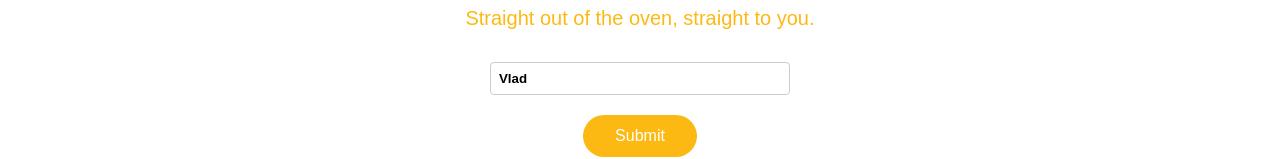
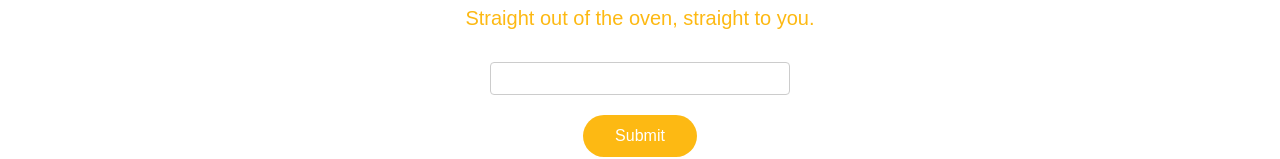
Before and after one commit to Lazoriv/homework, a React (Vite) app: page / in a window 1280 px wide. Shown: the part 165-324 px from the top of the page. Built offline with nearby package versions, Linux system fonts and the light colour scheme.

Commit message:
Фіксація змін із врахуванням перенесення папок і зміни регістру

```diff
--- a/src/App.jsx
+++ b/src/App.jsx
@@ -1,12 +1,18 @@
 import Header from './components/Header/Header';
 import Main from './pages/Main';
+import { createContext, useState } from 'react';
+
+export const AuthContext = createContext();
 
 const App = () => {
+  const [userName, setUserName] = useState("");
   return (
-    <div>
-      <Header />
-      <Main />
-    </div>
+    <AuthContext.Provider value={{ userName, setUserName }}>
+      <div>
+        <Header />
+        <Main />
+      </div>
+    </AuthContext.Provider>
   );
 };
 
--- a/src/pages/Form/Form.jsx
+++ b/src/pages/Form/Form.jsx
@@ -1,14 +1,18 @@
-import { useState } from 'react';
+import { useContext, useState } from 'react';
+import { AuthContext } from "../../App";
 import Input from '../../components/Input/Input';
 import Button from '../../components/Button/Button';
 import Title from '../../components/Title';
 import Subtitle from '../../components/Subtitle';
 import { useNavigate } from 'react-router-dom';
 
+
+
 const Form = (props) => {
     const { action, method } = props;
-
-    const [inputValue, setInputValue] = useState("Vlad");
+    const [inputValue, setInputValue] = useState("");
+    const { setUserName } = useContext(AuthContext);
+    const navigate = useNavigate();
 
     const handleInputChange = (event) => {
         setInputValue(event.target.value);
@@ -16,21 +20,22 @@ const Form = (props) => {
 
     const handleSubmit = (event) => {
         event.preventDefault();
+        setUserName(inputValue);
+        navigate('/menu');
     };
-
-    const navigate = useNavigate();
-
-    const handleUserLogin = () => {
-        navigate('/menu');
-    }
 
     return (
         <div className="container">
             <Title text="The best pizza." />
             <Subtitle text="Straight out of the oven, straight to you." className="subtitle" />
             <form action={action} method={method} onSubmit={handleSubmit}>
-                <Input type="text" className="username" placeholder={inputValue} value={inputValue} onChange={handleInputChange} />
-                <Button text="Submit" type="submit" onClick={handleUserLogin} />
+                <Input
+                    type="text"
+                    className="username"
+                    placeholder={inputValue}
+                    value={inputValue}
+                    onChange={handleInputChange} />
+                <Button text="Submit" type="submit" />
             </form>
         </div>
     );
```
